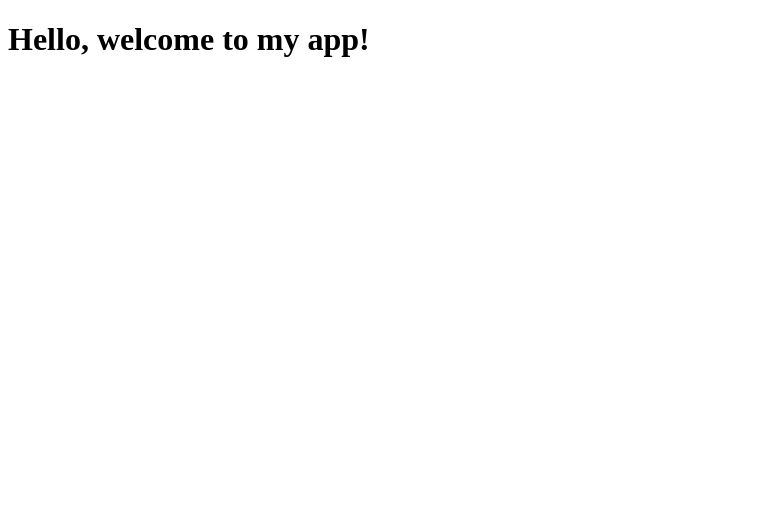
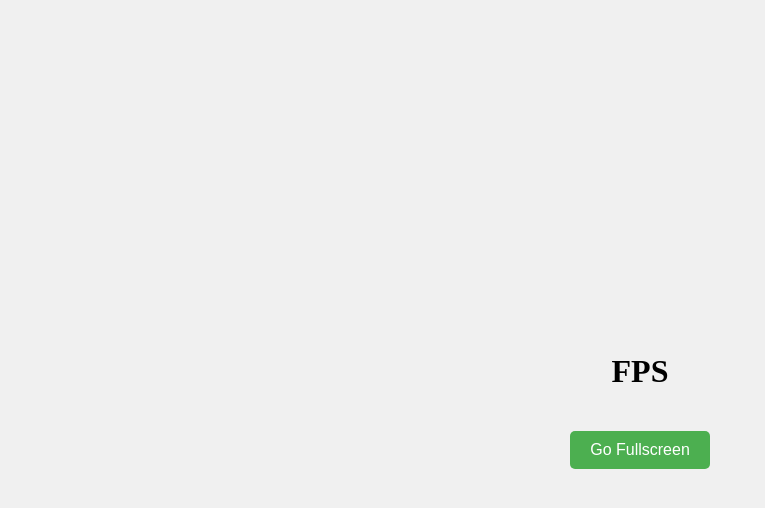
Before and after one commit to gregplays22k/FPS, a plain HTML site: page index.html in a window 1280 px wide. Shown: the whole page, without its empty margins (0-765 px from the left). Drawn offline with Linux system fonts and the light colour scheme.

Commit message:
Update index.html

```diff
--- a/index.html
+++ b/index.html
@@ -4,9 +4,40 @@
     <meta charset="UTF-8">
     <meta name="viewport" content="width=device-width, initial-scale=1.0">
     <title>FPS</title>
+    <style>
+        /* Ensure the body takes up the entire screen */
+        body, html {
+            margin: 0;
+            padding: 0;
+            height: 100%;
+            width: 100%;
+            display: flex;
+            justify-content: center;
+            align-items: center;
+            flex-direction: column; /* Allow stacking content vertically */
+            background-color: #f0f0f0; /* Light background color */
+        }
+
+        /* Style for the fullscreen button */
+        #fullscreenButton {
+            padding: 10px 20px;
+            font-size: 16px;
+            background-color: #4CAF50;
+            color: white;
+            border: none;
+            cursor: pointer;
+            margin-top: 20px;
+            border-radius: 5px;
+        }
+
+        #fullscreenButton:hover {
+            background-color: #45a049;
+        }
+    </style>
 </head>
 <body>
-    <h1>Hello, welcome to my app!</h1>
+    <h1>FPS</h1>
+    <button id="fullscreenButton">Go Fullscreen</button>
 
     <!-- Link to the external JavaScript file -->
     <script src="app.js"></script>
```
